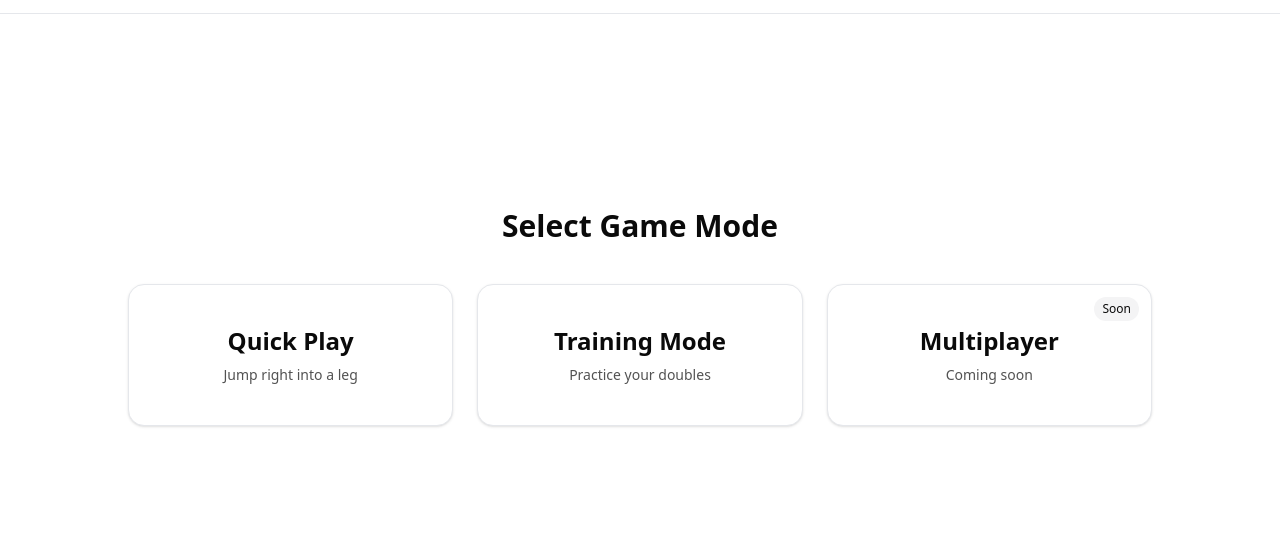
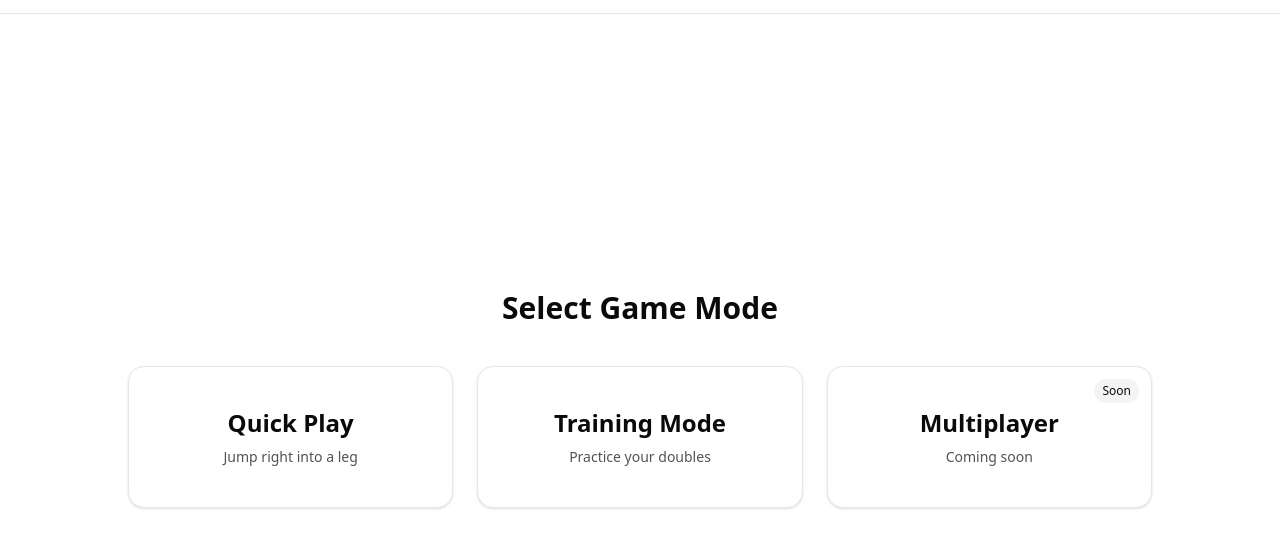
Before and after one commit to IeuanGardiner/darts-scorer, a plain HTML site: page mode-select.html in a window 1280 px wide. Shown: the part 83-630 px from the top of the page. Drawn offline with nearby package versions, Linux system fonts and the light colour scheme.

Commit message:
feat: offset content by header height

```diff
--- a/global-header.js
+++ b/global-header.js
@@ -62,7 +62,9 @@ document.addEventListener('DOMContentLoaded', () => {
 
   // Keep overlay starting below the header
   const setOverlayPadding = () => {
-    overlay.style.paddingTop = `${header.offsetHeight}px`;
+    const h = header.offsetHeight;
+    overlay.style.paddingTop = `${h}px`;
+    document.documentElement.style.setProperty('--header-h', `${h}px`);
   };
   setOverlayPadding();
   window.addEventListener('resize', setOverlayPadding);
--- a/mode-select.html
+++ b/mode-select.html
@@ -32,9 +32,9 @@
     <script src="settings.js"></script>
     <script src="global-header.js" defer></script>
   </head>
-  <body class="bg-background text-foreground">
+    <body class="bg-background text-foreground pt-[var(--header-h)]">
     <!-- Header is injected by global-header.js -->
-    <div class="min-h-screen flex flex-col items-center justify-center gap-10 p-4">
+      <div class="min-h-[calc(100dvh-var(--header-h))] flex flex-col items-center justify-center gap-10 p-4">
       <h1 class="text-3xl font-bold">Select Game Mode</h1>
       <div class="grid grid-cols-1 md:grid-cols-3 gap-6 w-full max-w-5xl">
         <a href="quickplay.html" class="relative rounded-2xl bg-card text-card-foreground border border-border p-10 text-center shadow hover:shadow-lg transition">
```
Also changed, not shown: quickplay.html (+2 -2 lines), training-mode.html (+2 -2 lines).
